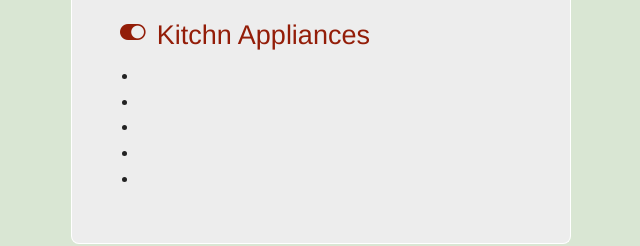
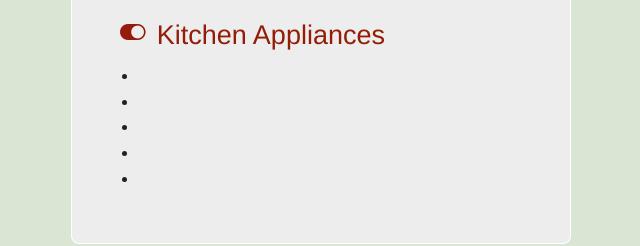
Before and after one commit to basiacoulter/shopping-list-app, a plain HTML site: page main.html in a window 1280 px wide. Shown: the part 507-753 px from the top of the page, 319-959 px from the left. Drawn offline with Linux system fonts and the light colour scheme.

Commit message:
page structur

```diff
--- a/main.html
+++ b/main.html
@@ -42,7 +42,7 @@
 				</div>
 				<div class="list list-three">
 					<div class="list list-one">
-					<i class="fa fa-toggle-on"></i><h3>Kitchn Appliances</h3>
+					<i class="fa fa-toggle-on"></i><h3>Kitchen Appliances</h3>
 					<ul>
 						<li></li>
 						<li></li>
```
